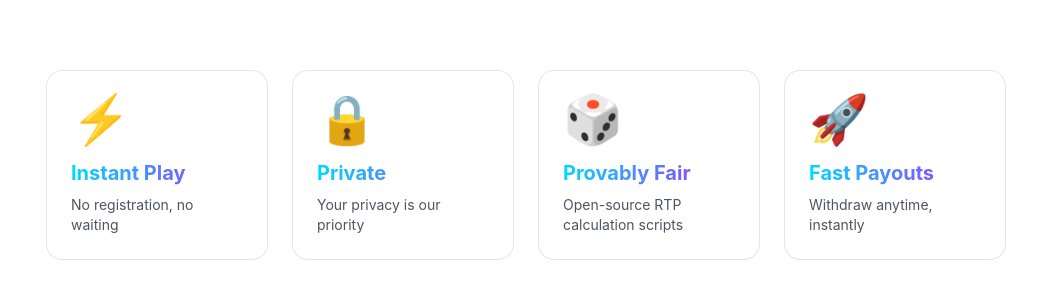
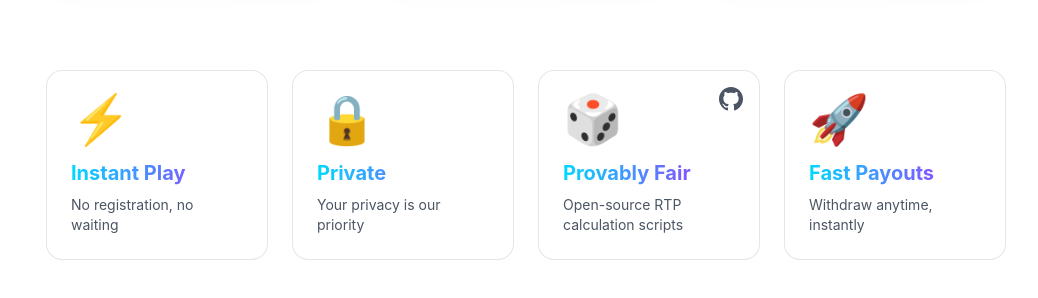
Before and after one commit to babdbtc/cashucasino, a Next.js app: page / in a window 1280 px wide. Shown: the part 1334-1632 px from the top of the page, without its empty margins (242-1280 px from the left). Built offline with nearby package versions, Linux system fonts and the light colour scheme; no server answers.

Commit message:
update: documentation

```diff
--- a/app/page.tsx
+++ b/app/page.tsx
@@ -128,28 +128,80 @@
       <div className="px-8 py-16 relative">
         <div className="max-w-7xl mx-auto">
           <div className="grid grid-cols-1 md:grid-cols-2 lg:grid-cols-4 gap-6">
-            {[
-              { icon: "⚡", title: "Instant Play", desc: "No registration, no waiting" },
-              { icon: "🔒", title: "Private", desc: "Your privacy is our priority" },
-              { icon: "🎲", title: "Provably Fair", desc: "Open-source RTP calculation scripts" },
-              { icon: "🚀", title: "Fast Payouts", desc: "Withdraw anytime, instantly" },
-            ].map((feature, i) => (
+            {/* Instant Play */}
             <div
-                key={i}
               className="glass rounded-2xl p-6 border border-white/10 dark:border-white/5 hover:border-neon-purple/50 transition-all duration-300 group hover:scale-105"
-                style={{ animationDelay: `${i * 0.1}s` }}
+              style={{ animationDelay: '0s' }}
             >
               <div className="text-5xl mb-4 group-hover:scale-110 group-hover:rotate-12 transition-all duration-300">
-                  {feature.icon}
+                ⚡
               </div>
               <h3 className="text-xl font-bold mb-2 bg-gradient-to-r from-neon-blue to-neon-purple bg-clip-text text-transparent">
-                  {feature.title}
+                Instant Play
               </h3>
               <p className="text-gray-600 dark:text-gray-400 text-sm">
-                  {feature.desc}
+                No registration, no waiting
               </p>
             </div>
-            ))}
+
+            {/* Private */}
+            <div
+              className="glass rounded-2xl p-6 border border-white/10 dark:border-white/5 hover:border-neon-purple/50 transition-all duration-300 group hover:scale-105"
+              style={{ animationDelay: '0.1s' }}
+            >
+              <div className="text-5xl mb-4 group-hover:scale-110 group-hover:rotate-12 transition-all duration-300">
+                🔒
+              </div>
+              <h3 className="text-xl font-bold mb-2 bg-gradient-to-r from-neon-blue to-neon-purple bg-clip-text text-transparent">
+                Private
+              </h3>
+              <p className="text-gray-600 dark:text-gray-400 text-sm">
+                Your privacy is our priority
+              </p>
+            </div>
+
+            {/* Provably Fair */}
+            <div
+              className="glass rounded-2xl p-6 border border-white/10 dark:border-white/5 hover:border-neon-purple/50 transition-all duration-300 group hover:scale-105 relative"
+              style={{ animationDelay: '0.2s' }}
+            >
+              <a
+                href="https://github.com/babdbtc/cashucasino/blob/main/scripts/README-SIMULATION.md"
+                target="_blank"
+                rel="noopener noreferrer"
+                className="absolute top-4 right-4 hover:scale-110 transition-transform"
+                title="View RTP simulation scripts on GitHub"
+              >
+                <svg className="w-6 h-6 text-gray-600 dark:text-gray-400 hover:text-neon-purple transition-colors" fill="currentColor" viewBox="0 0 24 24">
+                  <path d="M12 0c-6.626 0-12 5.373-12 12 0 5.302 3.438 9.8 8.207 11.387.599.111.793-.261.793-.577v-2.234c-3.338.726-4.033-1.416-4.033-1.416-.546-1.387-1.333-1.756-1.333-1.756-1.089-.745.083-.729.083-.729 1.205.084 1.839 1.237 1.839 1.237 1.07 1.834 2.807 1.304 3.492.997.107-.775.418-1.305.762-1.604-2.665-.305-5.467-1.334-5.467-5.931 0-1.311.469-2.381 1.236-3.221-.124-.303-.535-1.524.117-3.176 0 0 1.008-.322 3.301 1.23.957-.266 1.983-.399 3.003-.404 1.02.005 2.047.138 3.006.404 2.291-1.552 3.297-1.23 3.297-1.23.653 1.653.242 2.874.118 3.176.77.84 1.235 1.911 1.235 3.221 0 4.609-2.807 5.624-5.479 5.921.43.372.823 1.102.823 2.222v3.293c0 .319.192.694.801.576 4.765-1.589 8.199-6.086 8.199-11.386 0-6.627-5.373-12-12-12z"/>
+                </svg>
+              </a>
+              <div className="text-5xl mb-4 group-hover:scale-110 group-hover:rotate-12 transition-all duration-300">
+                🎲
+              </div>
+              <h3 className="text-xl font-bold mb-2 bg-gradient-to-r from-neon-blue to-neon-purple bg-clip-text text-transparent">
+                Provably Fair
+              </h3>
+              <p className="text-gray-600 dark:text-gray-400 text-sm">
+                Open-source RTP calculation scripts
+              </p>
+            </div>
+
+            {/* Fast Payouts */}
+            <div
+              className="glass rounded-2xl p-6 border border-white/10 dark:border-white/5 hover:border-neon-purple/50 transition-all duration-300 group hover:scale-105"
+              style={{ animationDelay: '0.3s' }}
+            >
+              <div className="text-5xl mb-4 group-hover:scale-110 group-hover:rotate-12 transition-all duration-300">
+                🚀
+              </div>
+              <h3 className="text-xl font-bold mb-2 bg-gradient-to-r from-neon-blue to-neon-purple bg-clip-text text-transparent">
+                Fast Payouts
+              </h3>
+              <p className="text-gray-600 dark:text-gray-400 text-sm">
+                Withdraw anytime, instantly
+              </p>
+            </div>
           </div>
         </div>
       </div>
--- a/components/SweetBonanzaSlot.tsx
+++ b/components/SweetBonanzaSlot.tsx
@@ -1198,7 +1198,7 @@
             playSound('buttonClick');
             setTurboMode(!turboMode);
           }}
-          className={`absolute bottom-24 right-4 z-20 px-4 py-2 rounded-xl font-bold transition-all transform hover:scale-110 border-2 ${
+          className={`absolute bottom-28 right-5 z-20 px-4 py-2 rounded-xl font-bold transition-all transform hover:scale-110 border-2 ${
             turboMode
               ? "bg-gradient-to-b from-orange-400 to-orange-600 border-orange-300 shadow-lg"
               : "bg-gradient-to-b from-gray-600 to-gray-800 border-gray-500"
```
Also changed, not shown: 12 other files (tests, documents, lock files or other folders). Lines whose indentation alone changed are shown as unchanged.
